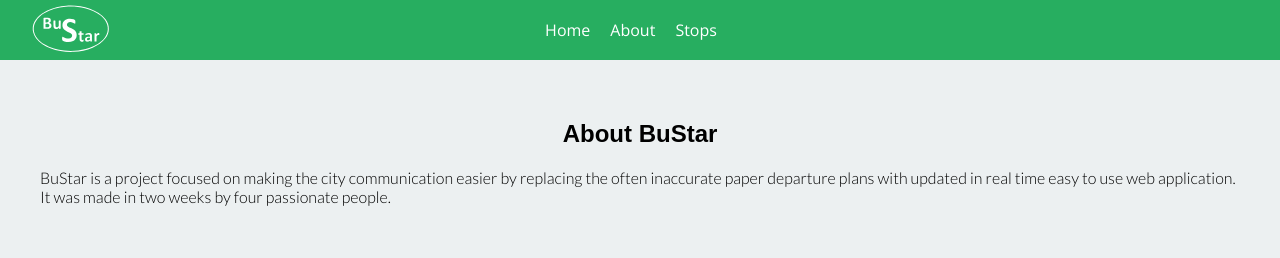
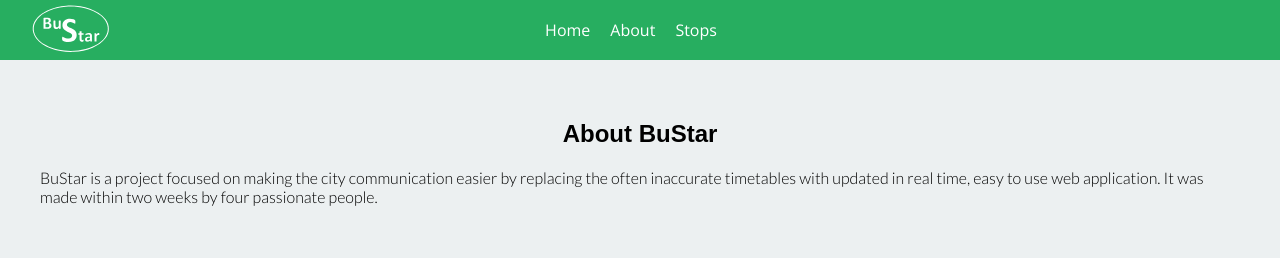
Before and after one commit to JakubK/BuStar, a Vue app in the folder BuStar/: page /about in a window 1280 px wide. Shown: the top 258 px of the page. Built offline with nearby package versions, Linux system fonts and the light colour scheme.

Commit message:
English gramma corrections

```diff
--- a/BuStar/src/components/About/About.vue
+++ b/BuStar/src/components/About/About.vue
@@ -2,7 +2,7 @@
     <div class="main_body">
       <div class="about_section">
         <h2 class="about-header">About BuStar</h2>
-        <span class="about-text">BuStar is a project focused on making the city communication easier by replacing the often inaccurate paper departure plans with updated in real time easy to use web application. It was made in two weeks by four passionate people.</span>
+        <span class="about-text">BuStar is a project focused on making the city communication easier by replacing the often inaccurate timetables with updated in real time, easy to use web application. It was made within two weeks by four passionate people.</span>
       </div>
       <div class="authors">
           <h2 class="authors-header">Authors</h2>
```
